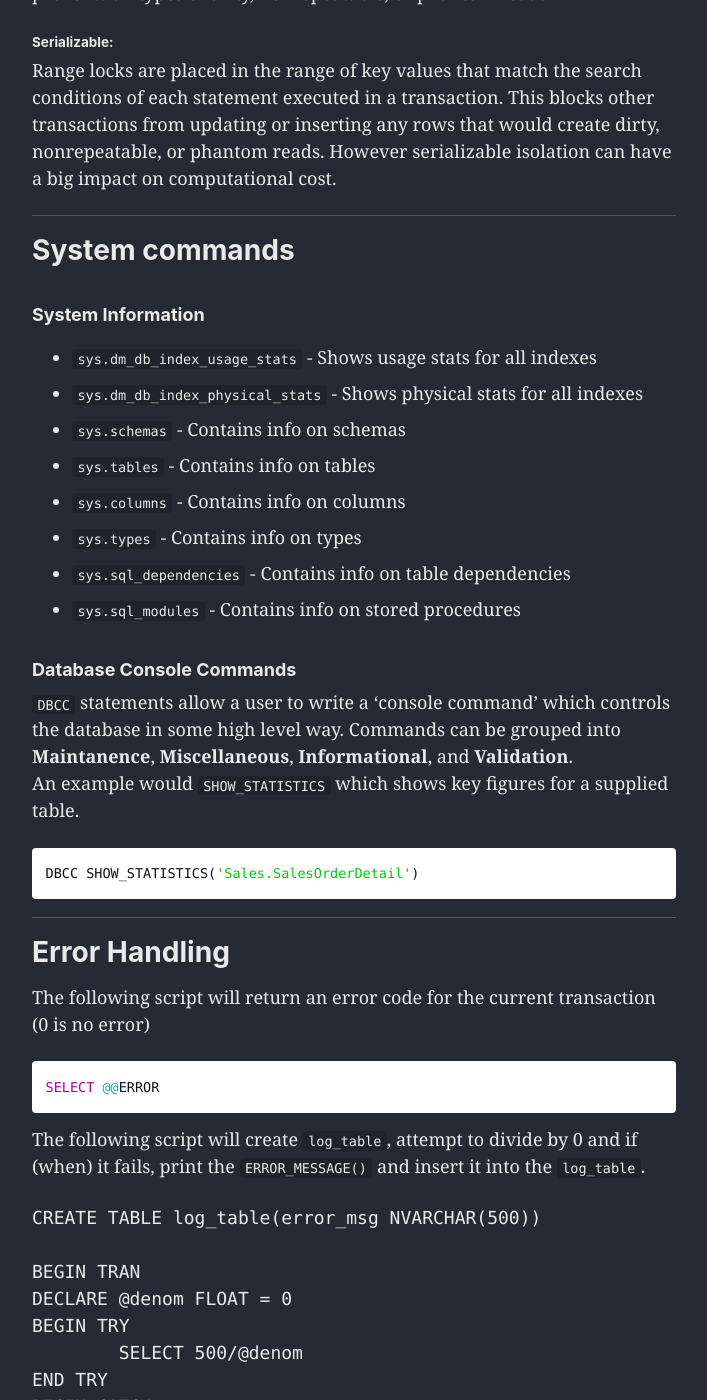
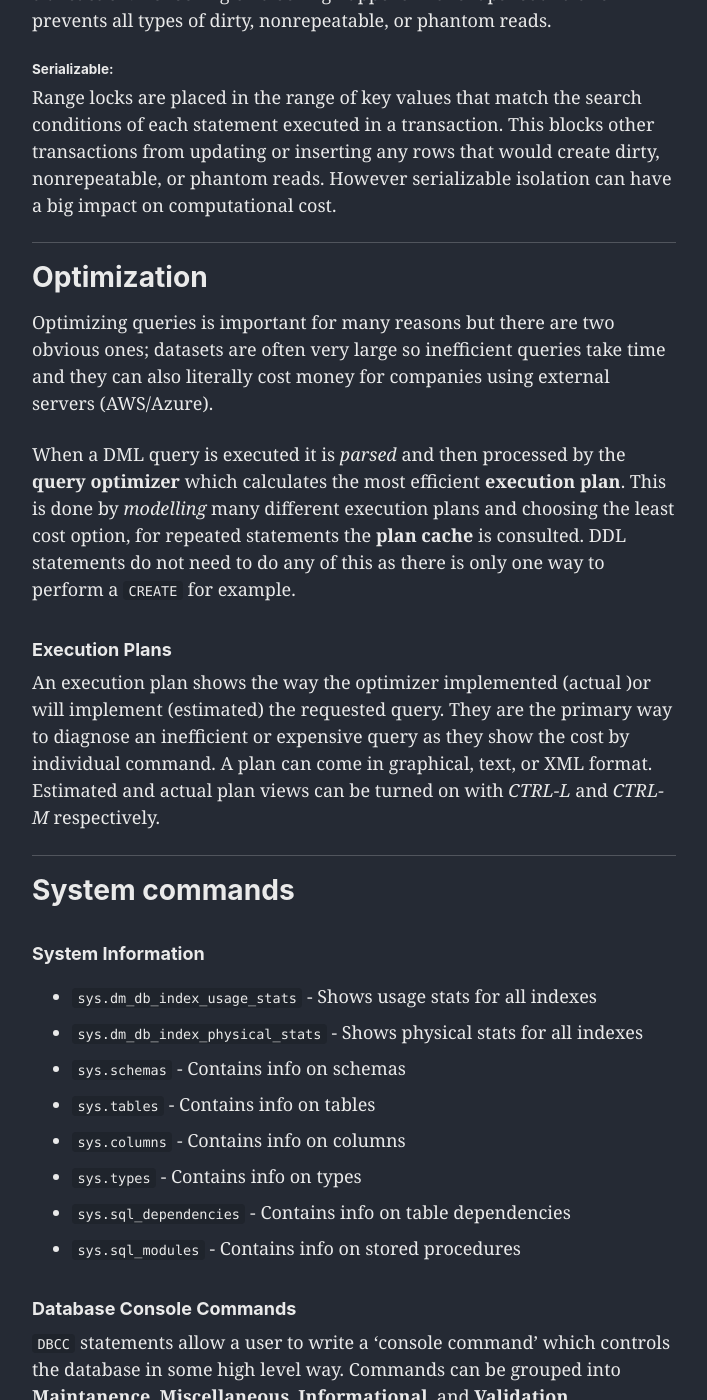
Before and after one commit to mdwcrft/mdwcrft.github.io, a Jekyll site: the page built from _posts/2019-02-11-SQL11.md, in a window 1280 px wide and 1400 px high, scrolled down 2744 px. Shown: the whole window, without its empty margins (286-993 px from the left). Built offline with Jekyll 4.4.1, drawn with Linux system fonts in a browser that asks for light colours; cached includes are drawn as plain includes; nearby versions of some CDN libraries; emoji names are drawn with the system emoji font; some of the changed text lies outside the part shown.

Commit message:
Final cleanup

````diff
--- a/_posts/2019-02-11-SQL11.md
+++ b/_posts/2019-02-11-SQL11.md
@@ -22,7 +22,7 @@ All the posts in this series are my personal note taking and may be updated as t
 
 ---
 # Transactions
-A transaction is a sequence of operations performed as a single logical unit of work, which must adhere to **ACID**. Transactions are only used within *DML* (`INSERT`, `UPDATE`, `DELETE`) as these commands are not instant, the DDL commands commit to the database immediately so have no transaction control.
+A transaction is a sequence of operations performed as a single logical unit of work, which must adhere to **ACID**. Transactions are only used within *DML* (`INSERT`, `UPDATE`, `DELETE`) as these commands are not instant, the DDL commands commit to the database immediately so have no transaction control. When using these commands the transaction is *implicit*.
 It is the responsibility of the database engine to provide mechanisms ensuring the physical integrity of each transaction. SQL programmers are responsible for starting and ending transactions at points that enforce the logical consistency of the data.
 
 The commands to control a transaction are
@@ -31,7 +31,7 @@ The commands to control a transaction are
 - `SAVEPOINT` to create a point to `ROLLBACK` to
 - `SET TRANSACTION` to name the transaction
 
-Transactions can be a good way to encorporate error handling into your code, an *explicit transaction* starts with `BEGIN TRAN`. `WAITFOR DELAY` can be used to set a physical wait time before an action.
+Transactions can be a good way to encorporate error handling into your code, an *explicit transaction* can be started with `BEGIN TRAN`, or using one of the commands above. `WAITFOR DELAY` can be used to set a physical wait time before an action.
 
 ```sql
 BEGIN TRAN
@@ -79,6 +79,15 @@ The query works off a *snapshot* of the data as it was at the start of the trans
 
 #### Serializable:
 Range locks are placed in the range of key values that match the search conditions of each statement executed in a transaction. This blocks other transactions from updating or inserting any rows that would create dirty, nonrepeatable, or phantom reads. However serializable isolation can have a big impact on computational cost.
+
+---
+# Optimization
+Optimizing queries is important for many reasons but there are two obvious ones; datasets are often very large so inefficient queries take time and they can also literally cost money for companies using external servers (AWS/Azure).
+
+When a DML query is executed it is *parsed* and then processed by the **query optimizer** which calculates the most efficient **execution plan**. This is done by *modelling* many different execution plans and choosing the least cost option, for repeated statements the **plan cache** is consulted. DDL statements do not need to do any of this as there is only one way to perform a `CREATE` for example.
+
+### Execution Plans
+An execution plan shows the way the optimizer implemented (actual )or will implement (estimated) the requested query. They are the primary way to diagnose an inefficient or expensive query as they show the cost by individual command. A plan can come in graphical, text, or XML format. Estimated and actual plan views can be turned on with *CTRL-L* and *CTRL-M* respectively.
 
 ---
 # System commands
````
Also changed, not shown: _posts/2019-02-01-SQL1.md (+3 -1 lines).
